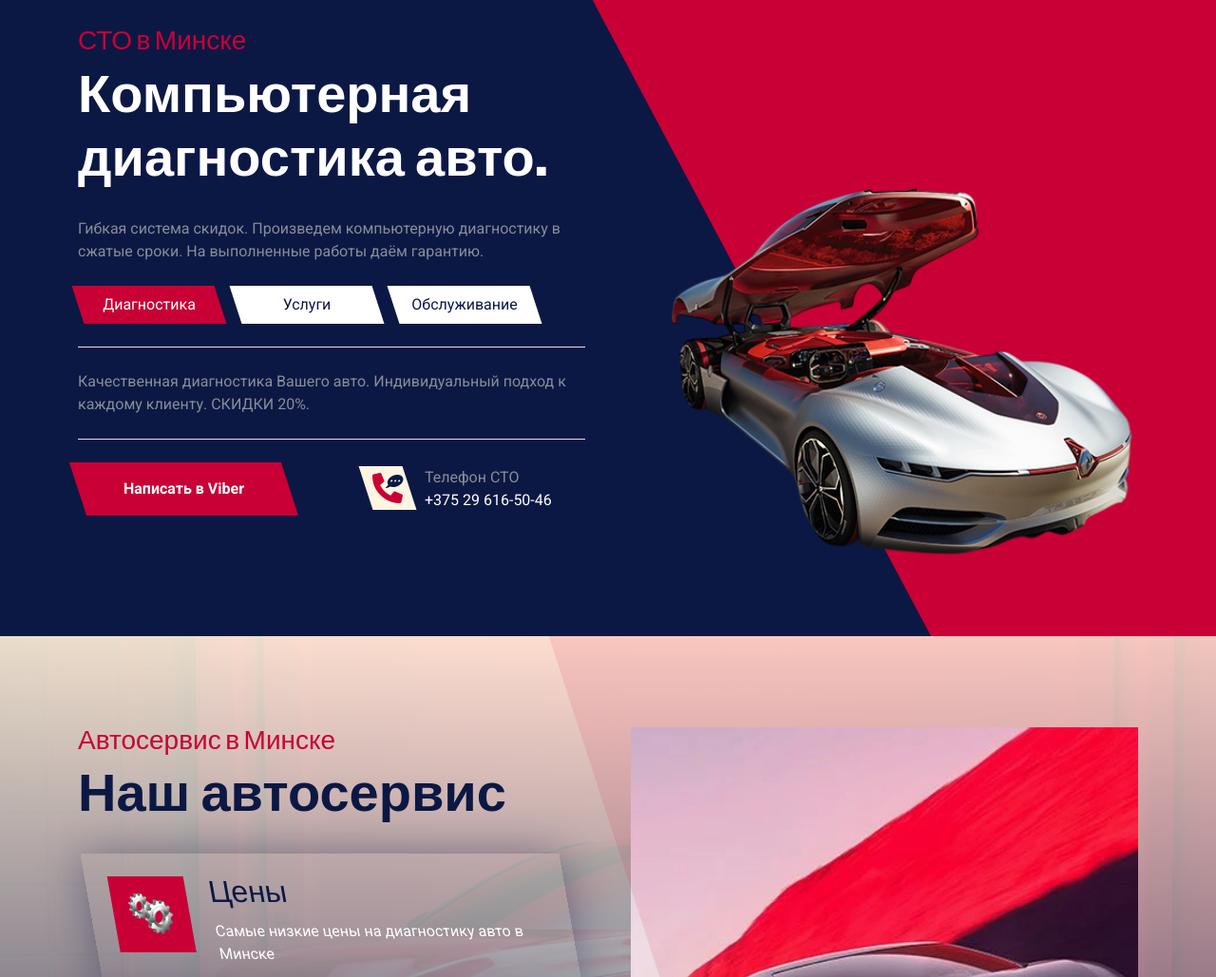
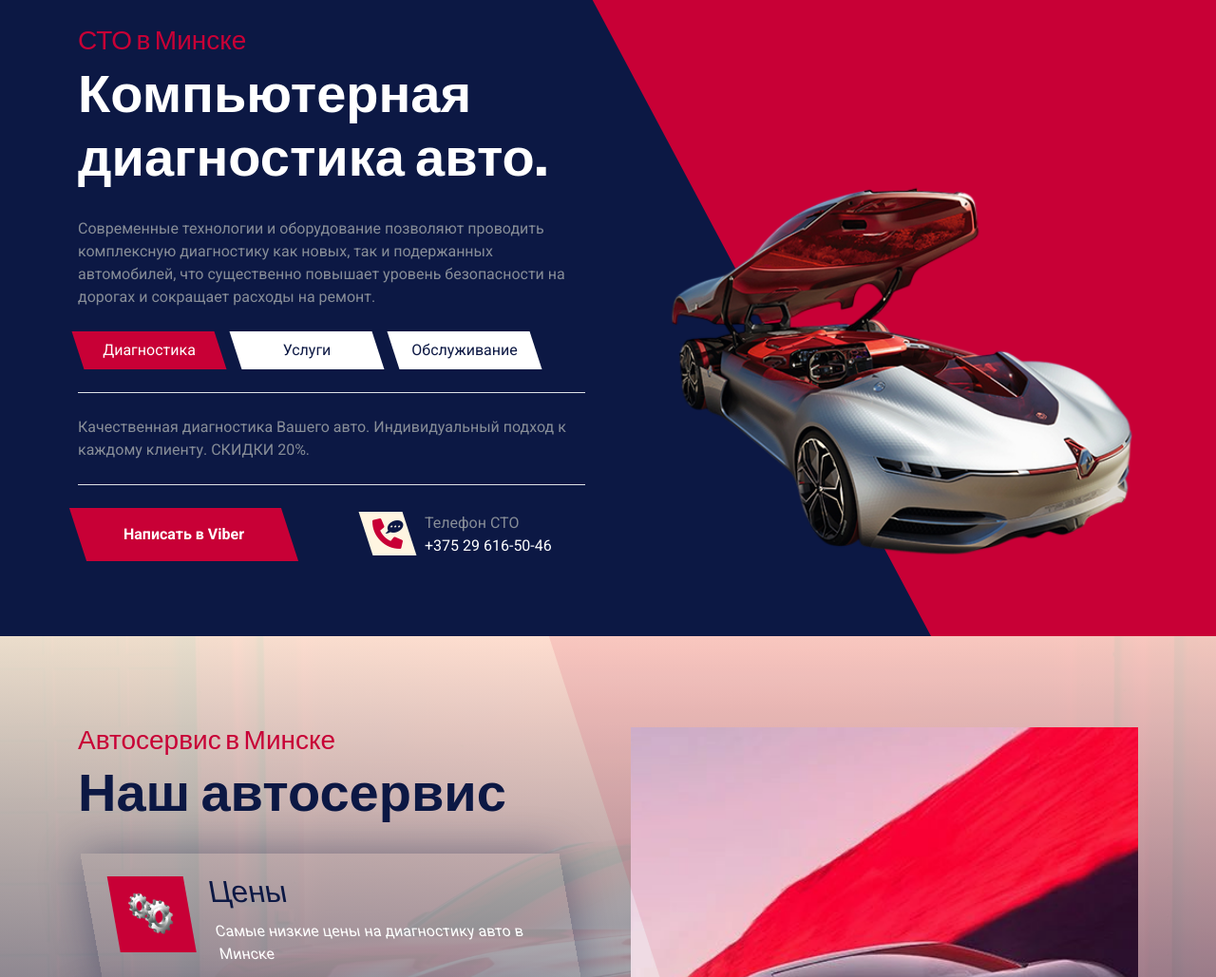
Before and after one commit to avtoservice/avtoservice.github.io, a plain HTML site: page diagnostika.html in a window 1280 px wide. Shown: the part 892-1921 px from the top of the page at 95% size. Drawn offline with Linux system fonts and the light colour scheme.

Commit message:
Update diagnostika.html

```diff
--- a/diagnostika.html
+++ b/diagnostika.html
@@ -169,7 +169,7 @@
                         <div class="about-content h-100">
                             <h3 class="text-primary">СТО в Минске</h3>
                             <h2 class="display-4 text-white mb-4">Компьютерная диагностика авто.</h2>
-                            <p class="mb-4">Гибкая система скидок. Произведем компьютерную диагностику в сжатые сроки. На выполненные работы даём гарантию.</p>
+                            <p class="mb-4">Современные технологии и оборудование позволяют проводить комплексную диагностику как новых, так и подержанных автомобилей, что существенно повышает уровень безопасности на дорогах и сокращает расходы на ремонт.</p>
                             <div class="tab-class pb-4">
                                 <ul class="nav d-flex mb-2">
                                     <li class="nav-item mb-3">
```
